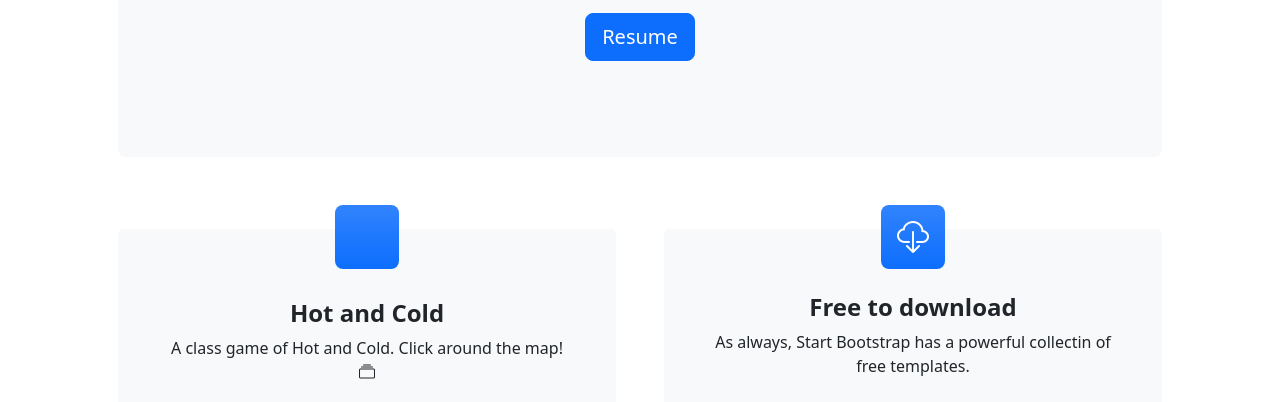
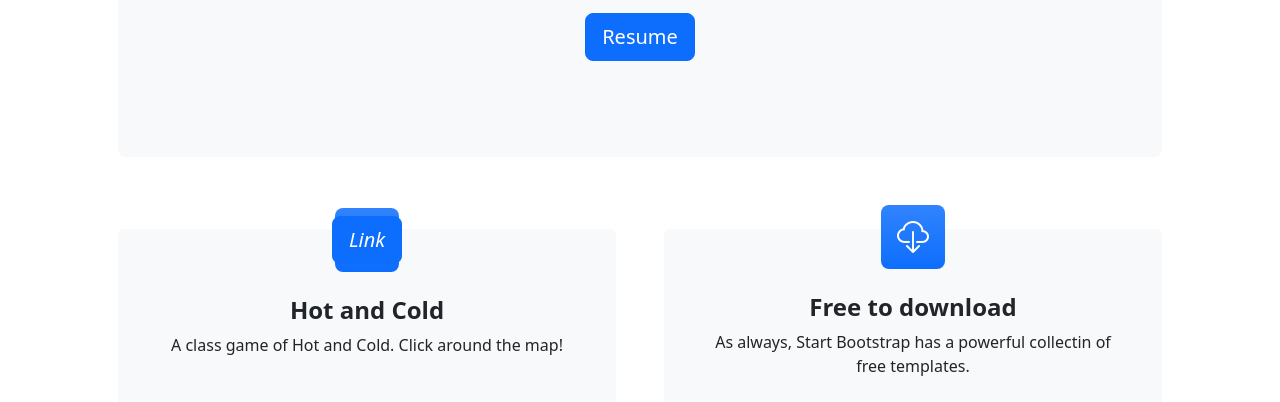
Before and after one commit to LSnyder220/LSnyder220.github.io, a plain HTML site: page index.html in a window 1280 px wide. Shown: the part 398-800 px from the top of the page. Drawn offline with nearby package versions, Linux system fonts and the light colour scheme.

Commit message:
Update index.html

```diff
--- a/index.html
+++ b/index.html
@@ -48,10 +48,10 @@
                     <div class="col-lg-6 col-xxl-4 mb-5">
                         <div class="card bg-light border-0 h-100">
                             <div class="card-body text-center p-4 p-lg-5 pt-0 pt-lg-0">
-                                <div class="feature bg-primary bg-gradient text-white rounded-3 mb-4 mt-n4"></div>
+                                <div class="feature bg-primary bg-gradient text-white rounded-3 mb-4 mt-n4"><i class="btn btn-primary btn-lg" href="#!">Link</i></div>
                                 <h2 class="fs-4 fw-bold">Hot and Cold</h2>
                                 <p class="mb-0">A class game of Hot and Cold. Click around the map!</p>
-                                <i class="bi bi-collection" href="https://lsnyder220.github.io/HotCold/"></i>
+
                             </div>
                         </div>
                     </div>
```
